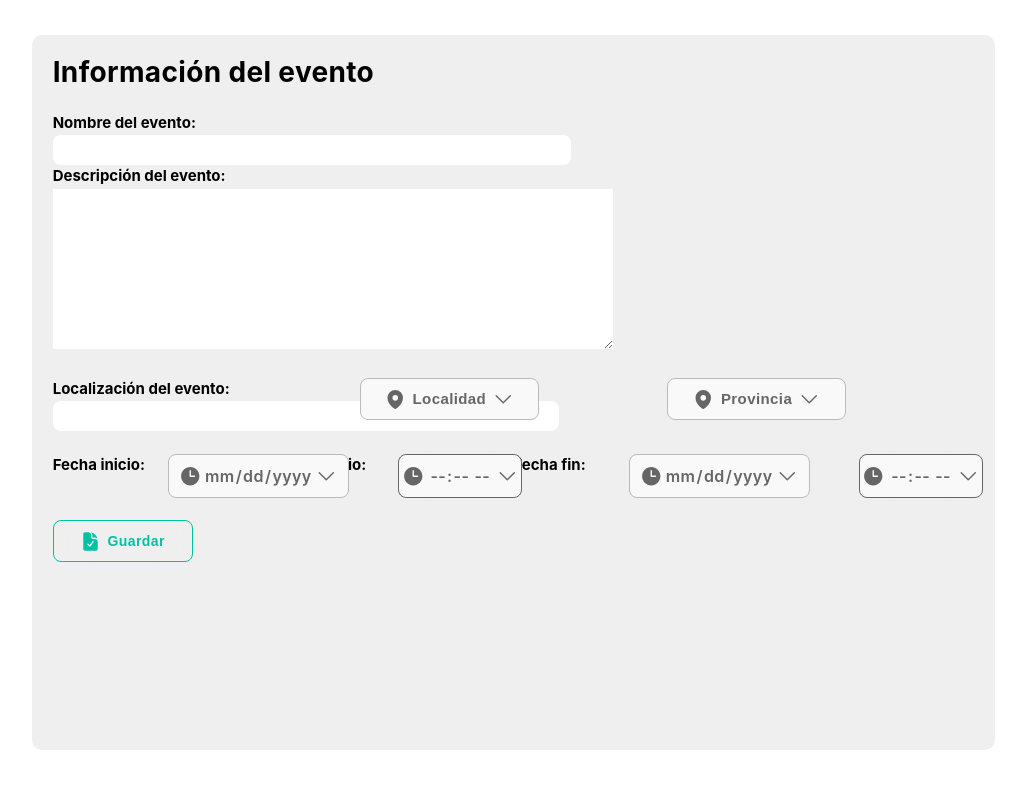
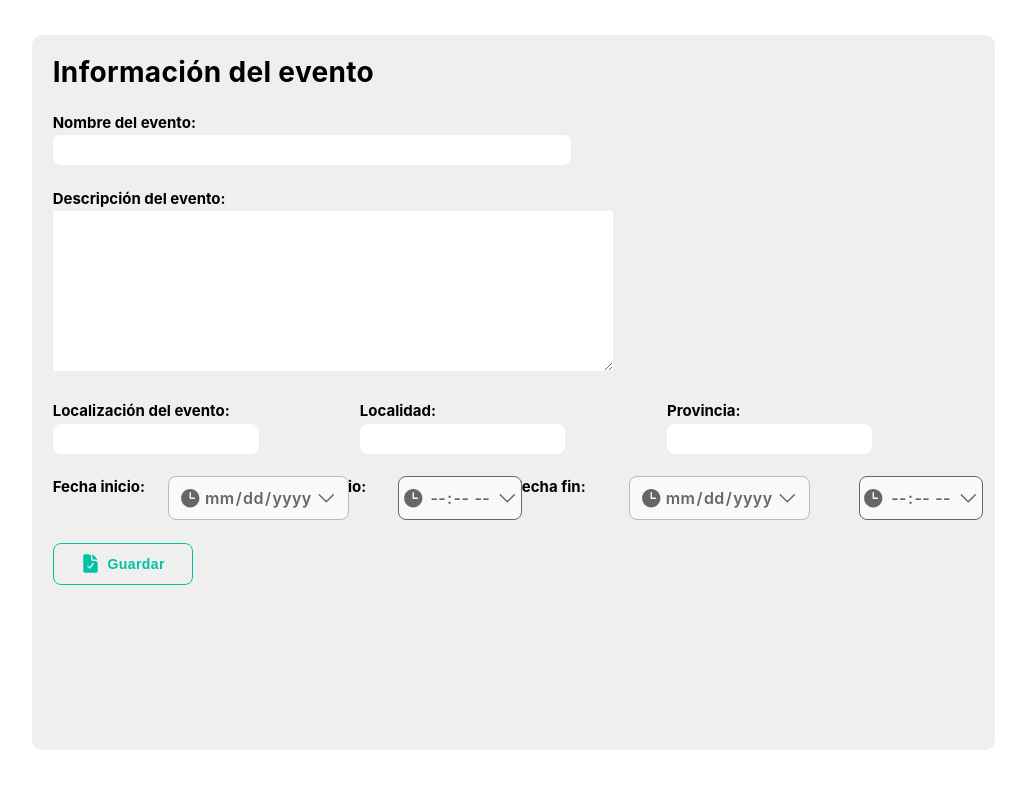
Before and after one commit to amsiceza/TBridge-Feending-Project, a React (Vite) app: page /evento in a window 1280 px wide. Shown: the top 788 px of the page, without its empty margins (19-1045 px from the left). Built offline with nearby package versions, Linux system fonts and the light colour scheme; a web font is replaced by a local one.

Commit message:
localidad y provincia

```diff
--- a/src/pages/EventForm/EventForm.jsx
+++ b/src/pages/EventForm/EventForm.jsx
@@ -64,7 +64,7 @@ const EventForm = () => {
             required
           />
         </div>
-
+        <br />
         <div className="event-group">
           <label htmlFor="eventDescription">Descripción del evento:</label>
           <textarea
@@ -78,9 +78,9 @@ const EventForm = () => {
         <br />
 
         <div className="parallel-groups">
-          <div className="event-location">
 
 
+          <div className="event-location">
             <label htmlFor="eventLocation">Localización del evento:</label>
             <input
               type="text"
@@ -92,19 +92,30 @@ const EventForm = () => {
             />
           </div>
 
-          <button type="button" className="btn-location">
-            <span>
-              <HiMapPin /> Localidad <HiChevronDown />
-            </span>
-          </button>
 
 
 
-          <button type="button" className="btn-location">
-            <span>
-              <HiMapPin /> Provincia <HiChevronDown />
-            </span>
-          </button>
+          <div className="location-input">
+          <label htmlFor="eventDescription">Localidad:</label>
+          <input
+            id="eventCity"
+            value={eventCity}
+            onChange={(e) => setEventCity(e.target.value)}
+            required
+          />
+        </div>
+
+
+
+        <div className="location-input">
+          <label htmlFor="eventProvince">Provincia:</label>
+          <input
+            id="eventProvince"
+            value={eventProvince}
+            onChange={(e) => setEventProvince(e.target.value)}
+            required
+          />
+        </div>
         </div>
 
         <br />
--- a/src/pages/EventForm/EventForm.scss
+++ b/src/pages/EventForm/EventForm.scss
@@ -35,6 +35,13 @@ label {
   }
 
 
+  .event-location input{
+    width:200px;
+  }
+
+  .location-input input{
+    height: 30px;
+  }
 
 
 .datetime-buttons {
```
